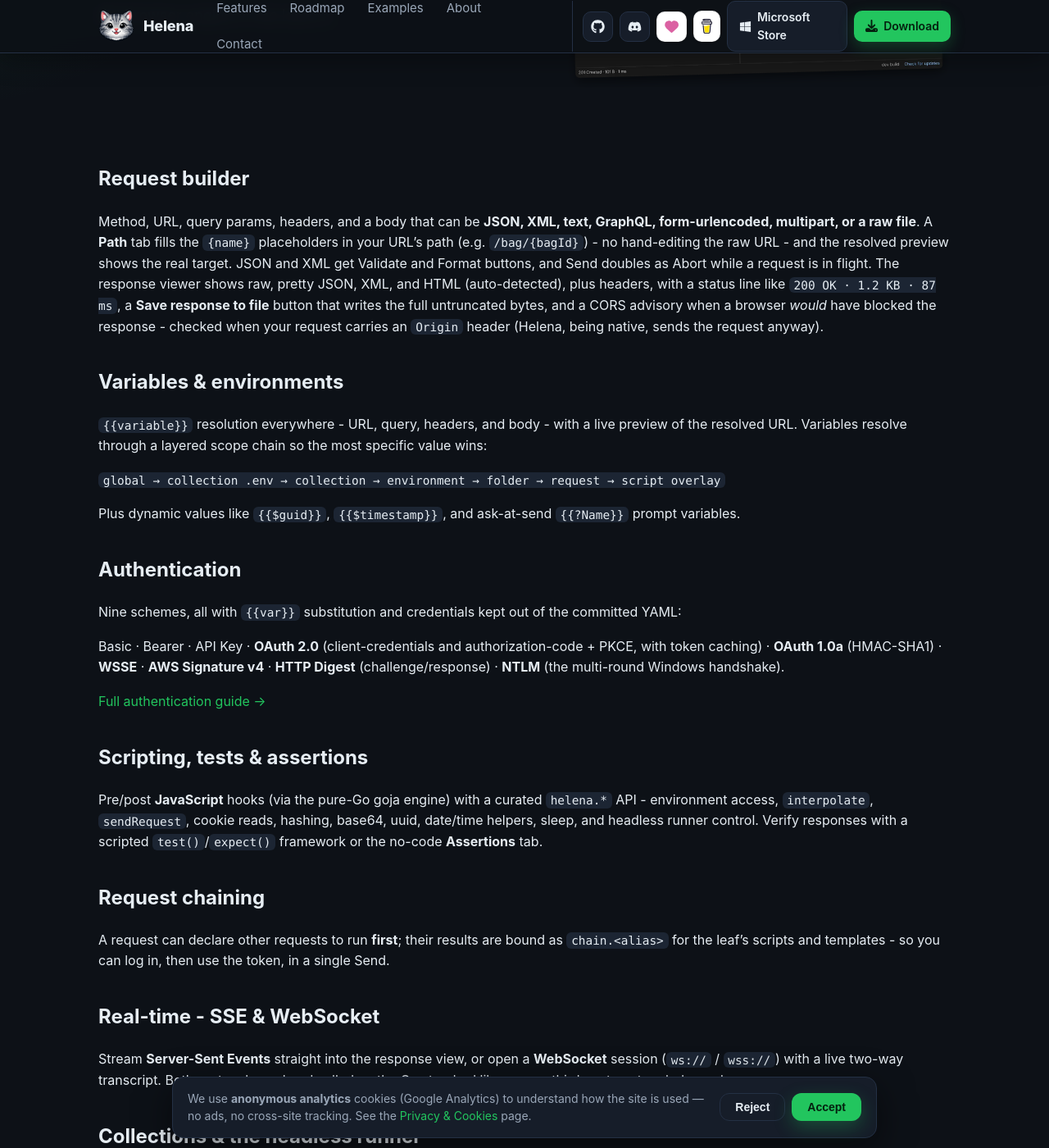
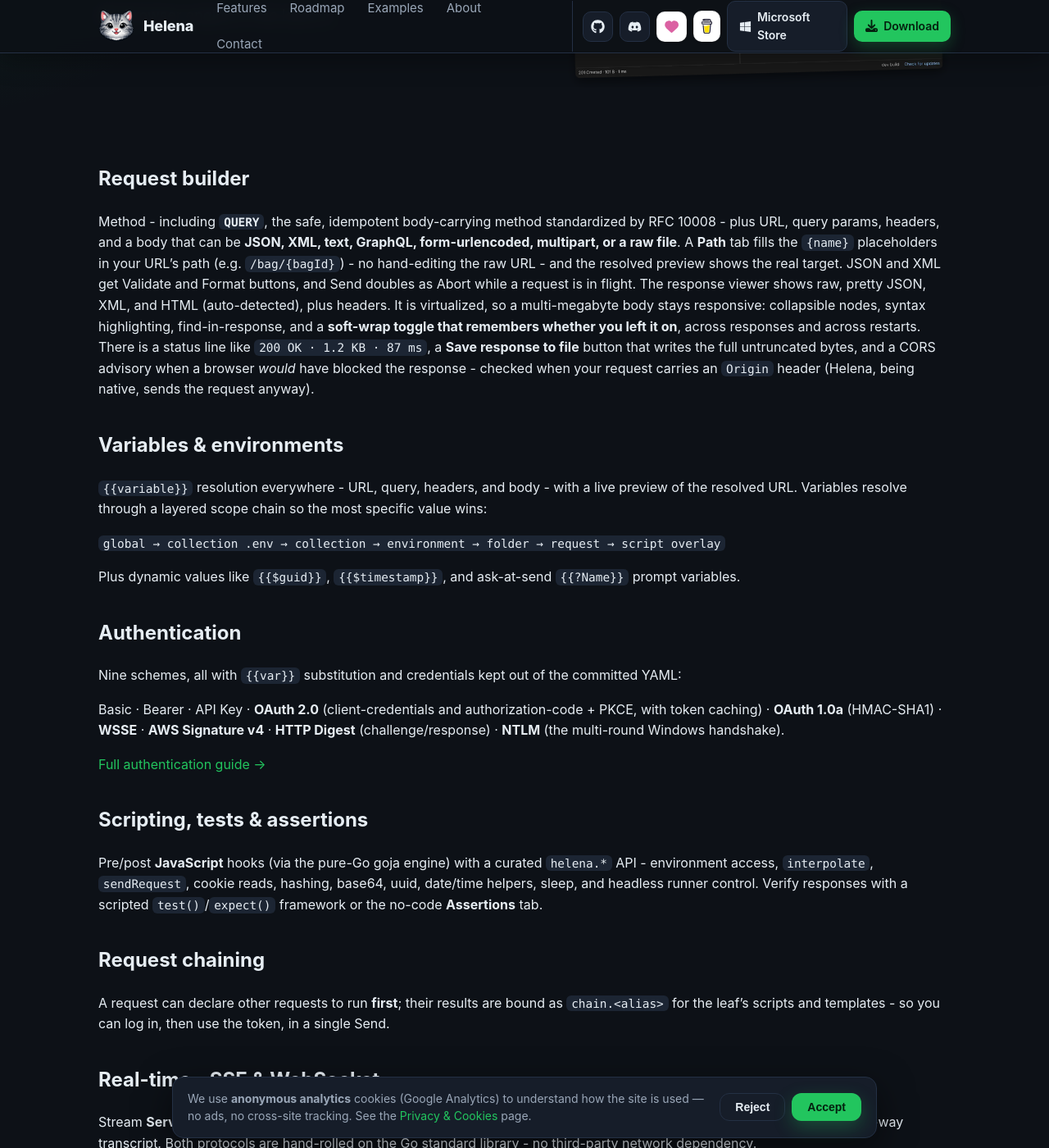
Before and after one commit to ideaconnect/helena, a Jekyll site: the page built from website/features.md, in a window 1280 px wide and 1400 px high, scrolled down 345 px. Shown: the whole window at 82% size. Built offline with Jekyll 4.4.1, drawn with Linux system fonts in a browser that asks for light colours; some of the changed text lies outside the part shown.

Commit message:
docs: describe the response viewer, QUERY, and OpenAPI 3.2 on the site
The README and website had drifted behind the app in two ways.

New this cycle: the sticky soft-wrap toggle, first-class QUERY (RFC 10008),
and OpenAPI 3.2 import (`query` operations become QUERY requests; custom
additionalOperations methods import rather than being dropped). Added to the
README feature list, the features page, the roadmap's shipped entries, and a
new homepage card.

Pre-existing understatement: the response viewer was described as "raw,
pretty JSON, XML, and HTML plus headers" everywhere, which sells it short —
it is virtualized for multi-megabyte bodies and has had fold, syntax
highlighting and find since it moved to go-fyne-pretty-view. The new copy
says so, which is also where the sticky wrap toggle belongs.

Also fixes a build-instruction bug the Fyne 2.8 bump left on the site:
download.md still told Linux users to install only libgl1-mesa-dev and
xorg-dev, which no longer builds. It now matches README.md and
docs/BUILDING.md (plus libwayland-dev and libxkbcommon-dev, or -tags x11).

Verified with a dockerized `jekyll build` and by grepping the rendered
_site output. Screenshots deliberately not regenerated: adding QUERY changes
only the dropdown's contents, and the method-picker region of shot-request
is pixel-identical (0 px differing), so a regenerated set would carry
nothing but the ephemeral port and timing text.

```diff
--- a/website/features.md
+++ b/website/features.md
@@ -10,15 +10,20 @@
 
 ## Request builder
 
-Method, URL, query params, headers, and a body that can be **JSON, XML, text,
-GraphQL, form-urlencoded, multipart, or a raw file**. A **Path** tab fills the
+Method - including **`QUERY`**, the safe, idempotent body-carrying method
+standardized by RFC 10008 - plus URL, query params, headers, and a body that can
+be **JSON, XML, text, GraphQL, form-urlencoded, multipart, or a raw file**. A **Path** tab fills the
 `{name}` placeholders in your URL's path (e.g. `/bag/{bagId}`) - no hand-editing
 the raw URL - and the resolved preview shows the real target. JSON and XML get
 Validate and Format buttons, and Send doubles as Abort while a request is in
 flight. The
 response viewer shows raw, pretty JSON, XML, and HTML (auto-detected), plus
-headers, with a status line like `200 OK · 1.2 KB · 87 ms`, a **Save response
-to file** button that writes the full untruncated bytes, and a CORS advisory
+headers. It is virtualized, so a multi-megabyte body stays responsive:
+collapsible nodes, syntax highlighting, find-in-response, and a **soft-wrap
+toggle that remembers whether you left it on**, across responses and across
+restarts. There is a status line like `200 OK · 1.2 KB · 87 ms`, a **Save
+response to file** button that writes the full untruncated bytes, and a CORS
+advisory
 when a browser *would* have blocked the response - checked when your request
 carries an `Origin` header (Helena, being native, sends the request anyway).
 
@@ -78,7 +83,9 @@
 
 ## Import &amp; export
 
-Import **OpenAPI 3 / Swagger 2 / WSDL / Postman** from a file or URL. Export any
+Import **OpenAPI 3 / Swagger 2 / WSDL / Postman** from a file or URL - OpenAPI
+3.2 `query` operations arrive as `QUERY` requests, and its custom
+`additionalOperations` methods import too rather than being dropped. Export any
 request to **cURL, wget, JavaScript fetch, Python requests, or Go net/http**, or
 paste a cURL command to build a request.
 
--- a/website/index.html
+++ b/website/index.html
@@ -91,7 +91,8 @@
       <div class="card"><h3><span class="ico">🔣</span> Variables everywhere</h3><p>A layered <code>{% raw %}{{var}}{% endraw %}</code> scope chain across the URL, query, headers, and body, with a live preview of the resolved URL.</p></div>
       <div class="card"><h3><span class="ico">📜</span> Scripting &amp; tests</h3><p>Pre/post JavaScript with a small <code>helena.*</code> API, plus <code>test()</code>/<code>expect()</code> and a no-code Assertions tab.</p></div>
       <div class="card"><h3><span class="ico">🔗</span> Chaining &amp; a CLI runner</h3><p>Run other requests first and pass their results forward; run a whole collection from CI with <code>helena run</code>.</p></div>
-      <div class="card"><h3><span class="ico">🔄</span> Import &amp; export</h3><p>Import OpenAPI, Swagger, WSDL, and Postman; export to cURL, wget, fetch, Python, or Go.</p></div>
+      <div class="card"><h3><span class="ico">🔄</span> Import &amp; export</h3><p>Import OpenAPI (through 3.2), Swagger, WSDL, and Postman; export to cURL, wget, fetch, Python, or Go.</p></div>
+      <div class="card"><h3><span class="ico">🔎</span> A viewer for big responses</h3><p>Virtualized, so multi-megabyte JSON stays smooth: collapsible nodes, syntax highlighting, find-in-response, and a soft-wrap toggle that remembers how you left it.</p></div>
     </div>
     <p style="margin-top:24px"><a class="btn btn-ghost" href="{{ '/roadmap/' | relative_url }}">See the roadmap →</a></p>
   </div>
```
Also changed, not shown: website/download.md (+1 -1 lines), website/roadmap.md (+3 -3 lines), README.md.
